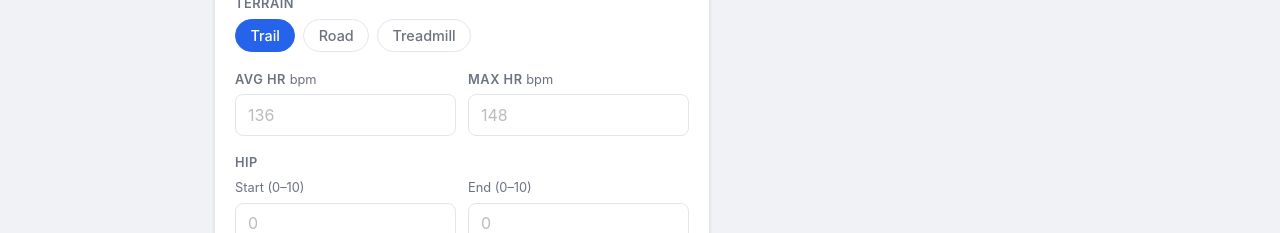
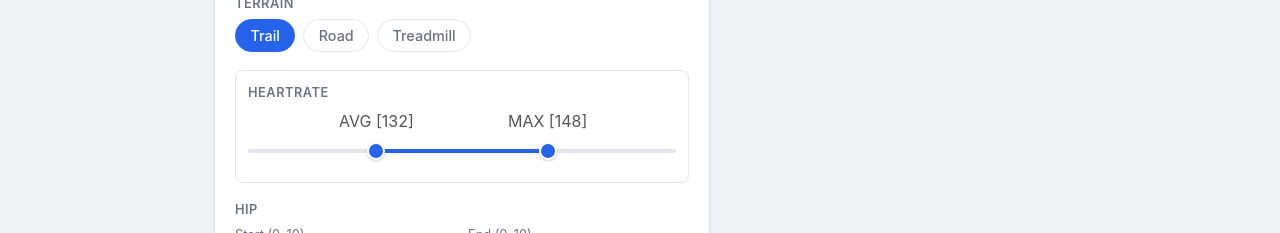
Before and after one commit to skelstar/activity-logger, a React (Vite) app in the folder client/: page / in a window 1280 px wide. Shown: the part 378-611 px from the top of the page. Built offline with nearby package versions, Linux system fonts and the light colour scheme; no server answers.

Commit message:
Modified the HR control.

```diff
--- a/client/src/App.css
+++ b/client/src/App.css
@@ -87,6 +87,65 @@
 .textarea {
   resize: vertical;
   min-height: 72px;
+}
+.slider-value {
+  color: #555;
+  user-select: none;
+}
+
+.hr-box {
+  border: 1.5px solid var(--border);
+  border-radius: var(--radius-sm);
+  padding: .75rem;
+}
+.hr-box-title {
+  font-size: .8rem;
+  font-weight: 600;
+  color: var(--text-muted);
+  text-transform: uppercase;
+  letter-spacing: .04em;
+  margin-bottom: calc(.25rem + 3px);
+}
+.hr-values {
+  position: relative;
+  height: 1.5rem;
+}
+.hr-handle-label {
+  position: absolute;
+  transform: translateX(-50%);
+  white-space: nowrap;
+}
+
+.range-slider {
+  padding: .4rem 0;
+}
+.range-track {
+  position: relative;
+  height: 4px;
+  background: var(--border);
+  border-radius: 2px;
+  margin: 10px 0;
+}
+.range-fill {
+  position: absolute;
+  height: 100%;
+  background: var(--primary);
+  border-radius: 2px;
+}
+.range-thumb {
+  position: absolute;
+  top: 50%;
+  width: 18px;
+  height: 18px;
+  background: var(--primary);
+  border: 2px solid #fff;
+  border-radius: 50%;
+  transform: translate(-50%, -50%);
+  cursor: grab;
+  box-shadow: 0 1px 3px rgba(0,0,0,.2);
+}
+.range-thumb:active {
+  cursor: grabbing;
 }
 select.input {
   appearance: none;
--- a/client/src/App.tsx
+++ b/client/src/App.tsx
@@ -1,5 +1,6 @@
 import { useState, useEffect } from 'react'
 import './App.css'
+import { RangeSlider } from './RangeSlider'
 
 const DEFAULT_ROUTES = ['Tip Track Commute', 'Waimapihi', 'Fenceline']
 const TERRAINS = ['trail', 'road', 'treadmill'] as const
@@ -138,8 +139,8 @@ const INITIAL: FormState = {
   duration: '',
   vert: '',
   terrain: 'trail',
-  avgHr: '',
-  maxHr: '',
+  avgHr: '132',
+  maxHr: '148',
   hipStart: '',
   hipEnd: '',
   hipBehavior: '',
@@ -297,31 +298,26 @@ export default function App() {
           </div>
 
           {/* Heart Rate */}
-          <div className="row-2">
-            <div className="field">
-              <label className="label">
-                Avg HR <span className="unit">bpm</span>
-              </label>
-              <input
-                className="input"
-                type="number"
-                placeholder="136"
-                value={form.avgHr}
-                onChange={e => set('avgHr', e.target.value)}
-              />
+          <div className="hr-box">
+            <div className="hr-box-title">Heartrate</div>
+            <div className="hr-values">
+              {(['avgHr', 'maxHr'] as const).map((key, i) => {
+                const val = Number(form[key]) || (key === 'avgHr' ? 132 : 148)
+                const pct = ((val - 120) / (160 - 120)) * 100
+                return (
+                  <div key={key} className="hr-handle-label" style={{ left: `${pct}%` }}>
+                    <span className="slider-value">{i === 0 ? 'AVG' : 'MAX'} [{form[key]}]</span>
+                  </div>
+                )
+              })}
             </div>
-            <div className="field">
-              <label className="label">
-                Max HR <span className="unit">bpm</span>
-              </label>
-              <input
-                className="input"
-                type="number"
-                placeholder="148"
-                value={form.maxHr}
-                onChange={e => set('maxHr', e.target.value)}
-              />
-            </div>
+            <RangeSlider
+              min={120}
+              max={160}
+              low={Number(form.avgHr) || 132}
+              high={Number(form.maxHr) || 148}
+              onChange={(low, high) => { set('avgHr', String(low)); set('maxHr', String(high)) }}
+            />
           </div>
 
           {/* Hip */}
--- /dev/null
+++ b/client/src/RangeSlider.tsx
@@ -0,0 +1,67 @@
+import { useRef } from 'react'
+
+interface Props {
+  min: number
+  max: number
+  low: number
+  high: number
+  onChange: (low: number, high: number) => void
+}
+
+export function RangeSlider({ min, max, low, high, onChange }: Props) {
+  const trackRef = useRef<HTMLDivElement>(null)
+
+  const pct = (v: number) => ((v - min) / (max - min)) * 100
+
+  const valueFromClientX = (clientX: number) => {
+    const rect = trackRef.current!.getBoundingClientRect()
+    const ratio = Math.max(0, Math.min(1, (clientX - rect.left) / rect.width))
+    return Math.round(min + ratio * (max - min))
+  }
+
+  const startDrag = (which: 'low' | 'high') => (e: React.MouseEvent | React.TouchEvent) => {
+    e.preventDefault()
+
+    const move = (ev: MouseEvent | TouchEvent) => {
+      const clientX = 'touches' in ev ? ev.touches[0].clientX : ev.clientX
+      const v = valueFromClientX(clientX)
+      if (which === 'low') onChange(Math.min(v, high - 1), high)
+      else onChange(low, Math.max(v, low + 1))
+    }
+
+    const up = () => {
+      window.removeEventListener('mousemove', move)
+      window.removeEventListener('mouseup', up)
+      window.removeEventListener('touchmove', move)
+      window.removeEventListener('touchend', up)
+    }
+
+    window.addEventListener('mousemove', move)
+    window.addEventListener('mouseup', up)
+    window.addEventListener('touchmove', move)
+    window.addEventListener('touchend', up)
+  }
+
+  return (
+    <div className="range-slider">
+      <div className="range-track" ref={trackRef}>
+        <div
+          className="range-fill"
+          style={{ left: `${pct(low)}%`, width: `${pct(high) - pct(low)}%` }}
+        />
+        <div
+          className="range-thumb"
+          style={{ left: `${pct(low)}%` }}
+          onMouseDown={startDrag('low')}
+          onTouchStart={startDrag('low')}
+        />
+        <div
+          className="range-thumb"
+          style={{ left: `${pct(high)}%` }}
+          onMouseDown={startDrag('high')}
+          onTouchStart={startDrag('high')}
+        />
+      </div>
+    </div>
+  )
+}
```
